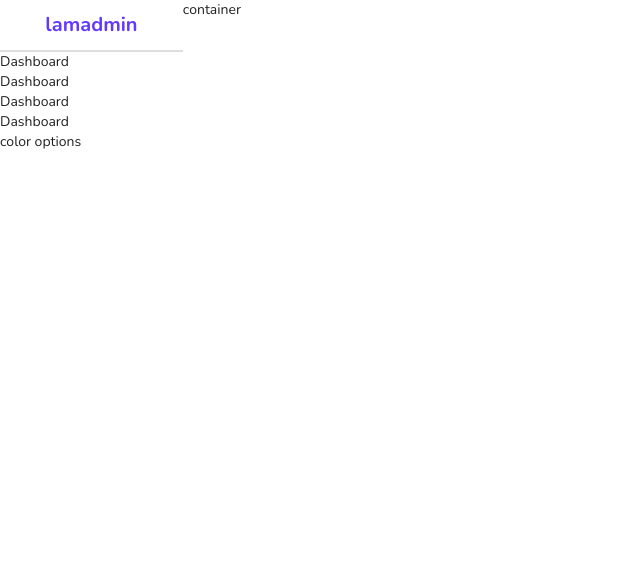
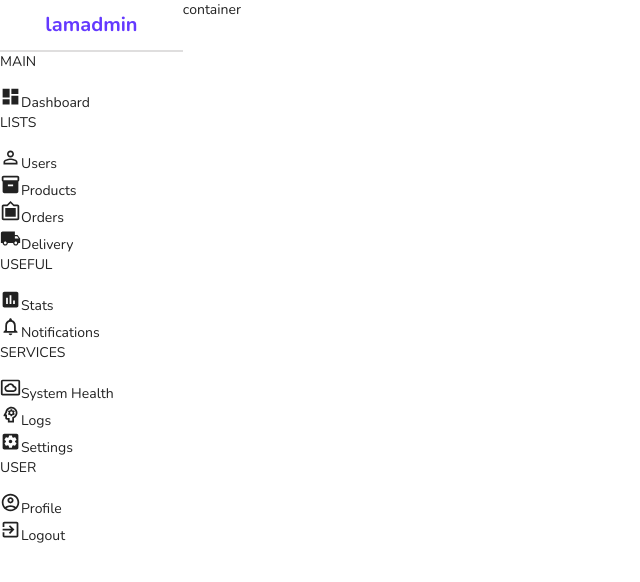
Before and after one commit to IbrohimFayzullayev/adminPanel, a React (Create React App) app: page / in a window 1280 px wide. Shown: the top 582 px of the page, without its empty margins (0-640 px from the left). Built offline with nearby package versions, Linux system fonts and the light colour scheme.

Commit message:
make home page

```diff
--- a/src/components/sidebar/Sidebar.jsx
+++ b/src/components/sidebar/Sidebar.jsx
@@ -1,4 +1,16 @@
 import "./sidebar.scss";
+import DashboardIcon from "@mui/icons-material/Dashboard";
+import PersonOutlineOutlinedIcon from "@mui/icons-material/PersonOutlineOutlined";
+import Inventory2Icon from "@mui/icons-material/Inventory2";
+import FilterFramesIcon from "@mui/icons-material/FilterFrames";
+import LocalShippingIcon from "@mui/icons-material/LocalShipping";
+import AssessmentIcon from "@mui/icons-material/Assessment";
+import NotificationsNoneIcon from "@mui/icons-material/NotificationsNone";
+import SettingsSystemDaydreamOutlinedIcon from "@mui/icons-material/SettingsSystemDaydreamOutlined";
+import PsychologyOutlinedIcon from "@mui/icons-material/PsychologyOutlined";
+import SettingsApplicationsIcon from "@mui/icons-material/SettingsApplications";
+import AccountCircleOutlinedIcon from "@mui/icons-material/AccountCircleOutlined";
+import ExitToAppOutlinedIcon from "@mui/icons-material/ExitToAppOutlined";
 const Sidebar = () => {
   return (
     <div className="sidebar">
@@ -8,21 +20,65 @@
       <hr />
       <div className="center">
         <ul>
+          <p className="title">MAIN</p>
           <li>
+            <DashboardIcon className="icon" />
             <span>Dashboard</span>
           </li>
+          <p className="title">LISTS</p>
           <li>
-            <span>Dashboard</span>
+            <PersonOutlineOutlinedIcon className="icon" />
+            <span>Users</span>
           </li>
           <li>
-            <span>Dashboard</span>
+            <Inventory2Icon className="icon" />
+            <span>Products</span>
           </li>
           <li>
-            <span>Dashboard</span>
+            <FilterFramesIcon className="icon" />
+            <span>Orders</span>
+          </li>
+          <li>
+            <LocalShippingIcon className="icon" />
+            <span>Delivery</span>
+          </li>
+          <p className="title">USEFUL</p>
+          <li>
+            <AssessmentIcon className="icon" />
+            <span>Stats</span>
+          </li>
+          <li>
+            <NotificationsNoneIcon className="icon" />
+            <span>Notifications</span>
+          </li>
+          <p className="title">SERVICES</p>
+          <li>
+            <SettingsSystemDaydreamOutlinedIcon className="icon" />
+            <span>System Health</span>
+          </li>
+          <li>
+            <PsychologyOutlinedIcon className="icon" />
+            <span>Logs</span>
+          </li>
+          <li>
+            <SettingsApplicationsIcon className="icon" />
+            <span>Settings</span>
+          </li>
+          <p className="title">USER</p>
+          <li>
+            <AccountCircleOutlinedIcon className="icon" />
+            <span>Profile</span>
+          </li>
+          <li>
+            <ExitToAppOutlinedIcon className="icon" />
+            <span>Logout</span>
           </li>
         </ul>
       </div>
-      <div className="bottom">color options</div>
+      <div className="bottom">
+        <div className="colorOption"></div>
+        <div className="colorOption"></div>
+      </div>
     </div>
   );
 };
```
